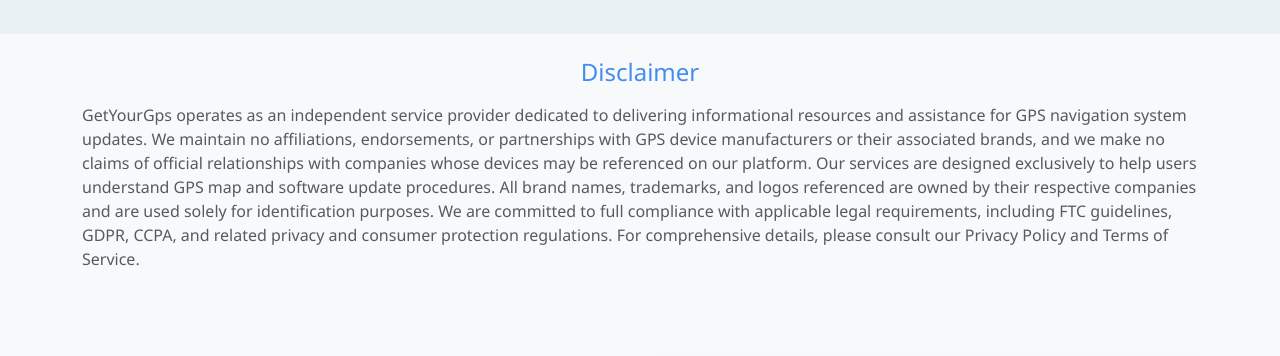
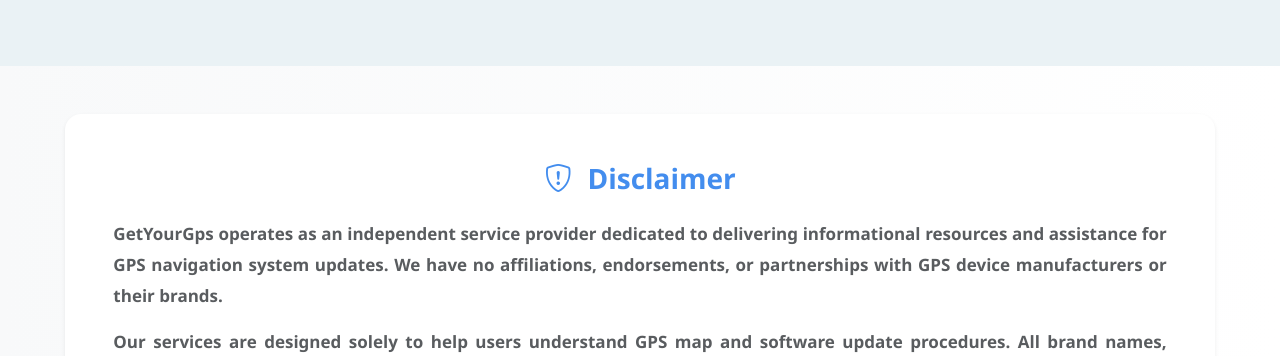
Before and after one commit to ItachiUchiha7777/GPS-Site, a Flask app: page / in a window 1280 px wide. Shown: the part 4819-5175 px from the top of the page. Run offline with Flask 3, Linux system fonts and the light colour scheme.

Commit message:
more update

```diff
--- a/templates/index.html
+++ b/templates/index.html
@@ -28,7 +28,7 @@
             <div class="col-md-6  fs-6">
                 <p style="font-size: 25px;"><b >At GetYourGps
 , we're committed to keeping you on track with the most up-to-date GPS updates and navigation solutions.</b></p>
-                <p>Whether you're driving, sailing, cycling, or even playing golf, our expert team ensures your GPS device has the latest maps and software to guide you accurately. With years of experience and a strong focus on precision navigation, we deliver fast, dependable, and easy-to-use GPS update services tailored to your specific needs.</p>
+                <p class="mt-5">Whether you're driving, sailing, cycling, or even playing golf, our expert team ensures your GPS device has the latest maps and software to guide you accurately. With years of experience and a strong focus on precision navigation, we deliver fast, dependable, and easy-to-use GPS update services tailored to your specific needs.</p>
                 <p>We offer clear, step-by-step guidance to help GPS users easily keep their devices current.</p>
                 <p>Stay up-to-date and enjoy smooth, stress-free travel with the latest maps and software. At GetYourGps
 , we specialize in making sure your GPS is always ready to lead you in the right direction.</p>
@@ -209,19 +209,46 @@
 </section>
 
 <!-- Disclaimer Section -->
-<section class="py-4 bg-light">
-    <div class="container">
-        <div class="row">
-            <div class="col-12">
-               <h4 class="text-success mb-3 text-center">Disclaimer</h4>
+<section class="py-5" style="background: linear-gradient(to right, #f8f9fa, #ffffff);">
+  <div class="container-fluid">
+    <div class="row justify-content-center">
+      <div class="col-lg-11">
+        <div class="card border-0 shadow-sm rounded-4">
+          <div class="card-body p-5">
+            <!-- Title -->
+            <h3 class="text-success text-center fw-bold mb-4">
+              <i class="bi bi-shield-exclamation me-2"></i> Disclaimer
+            </h3>
 
-                <p class="medium text-muted">
-                    GetYourGps operates as an independent service provider dedicated to delivering informational resources and assistance for GPS navigation system updates. We maintain no affiliations, endorsements, or partnerships with GPS device manufacturers or their associated brands, and we make no claims of official relationships with companies whose devices may be referenced on our platform. Our services are designed exclusively to help users understand GPS map and software update procedures. All brand names, trademarks, and logos referenced are owned by their respective companies and are used solely for identification purposes. We are committed to full compliance with applicable legal requirements, including FTC guidelines, GDPR, CCPA, and related privacy and consumer protection regulations. For comprehensive details, please consult our Privacy Policy and Terms of Service.
-                </p>
-            </div>
+            <!-- Paragraphs -->
+            <p class="text-muted fw-bold mb-3" style="line-height: 1.8; font-size: 17px; text-align: justify;">
+              GetYourGps operates as an independent service provider dedicated to delivering
+              informational resources and assistance for GPS navigation system updates.
+              We have no affiliations, endorsements, or partnerships with GPS device manufacturers or their brands.
+            </p>
+
+            <p class="text-muted fw-bold mb-3" style="line-height: 1.8; font-size: 17px; text-align: justify;">
+              Our services are designed solely to help users understand GPS map and software update procedures.
+              All brand names, trademarks, and logos are the property of their respective owners
+              and are used only for identification purposes.
+            </p>
+
+            <p class="text-muted fw-bold mb-0" style="line-height: 1.8; font-size: 17px; text-align: justify;">
+              We are fully committed to compliance with applicable legal requirements, including
+              FTC guidelines, GDPR, and CCPA.
+              For more details, please review our
+              <a href="{{ url_for('privacy') }}" class="text-success fw-bold">Privacy Policy</a>
+              and
+              <a href="{{ url_for('terms') }}" class="text-success fw-bold">Terms of Service</a>.
+            </p>
+          </div>
         </div>
+      </div>
     </div>
+  </div>
 </section>
+git
+
 
 <!-- Contact Section -->
 <section class="bg-light py-5">
```
